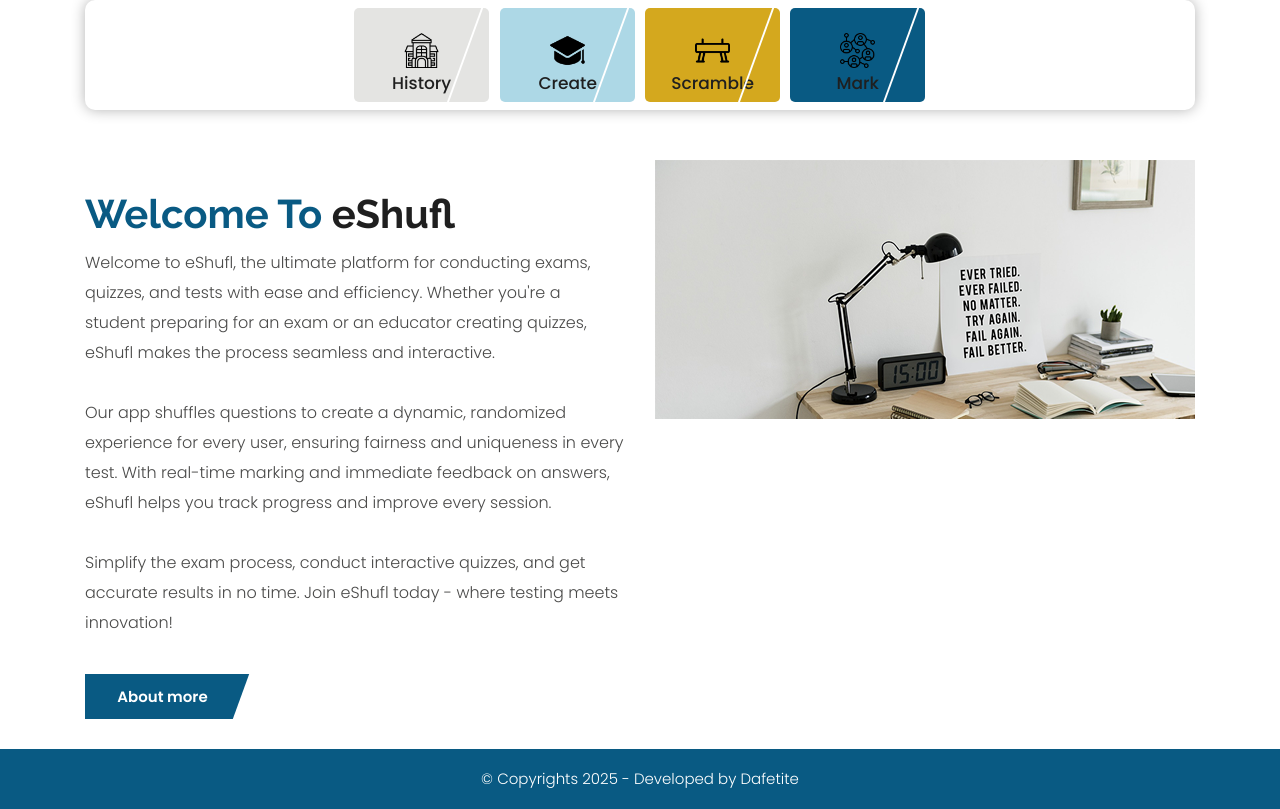
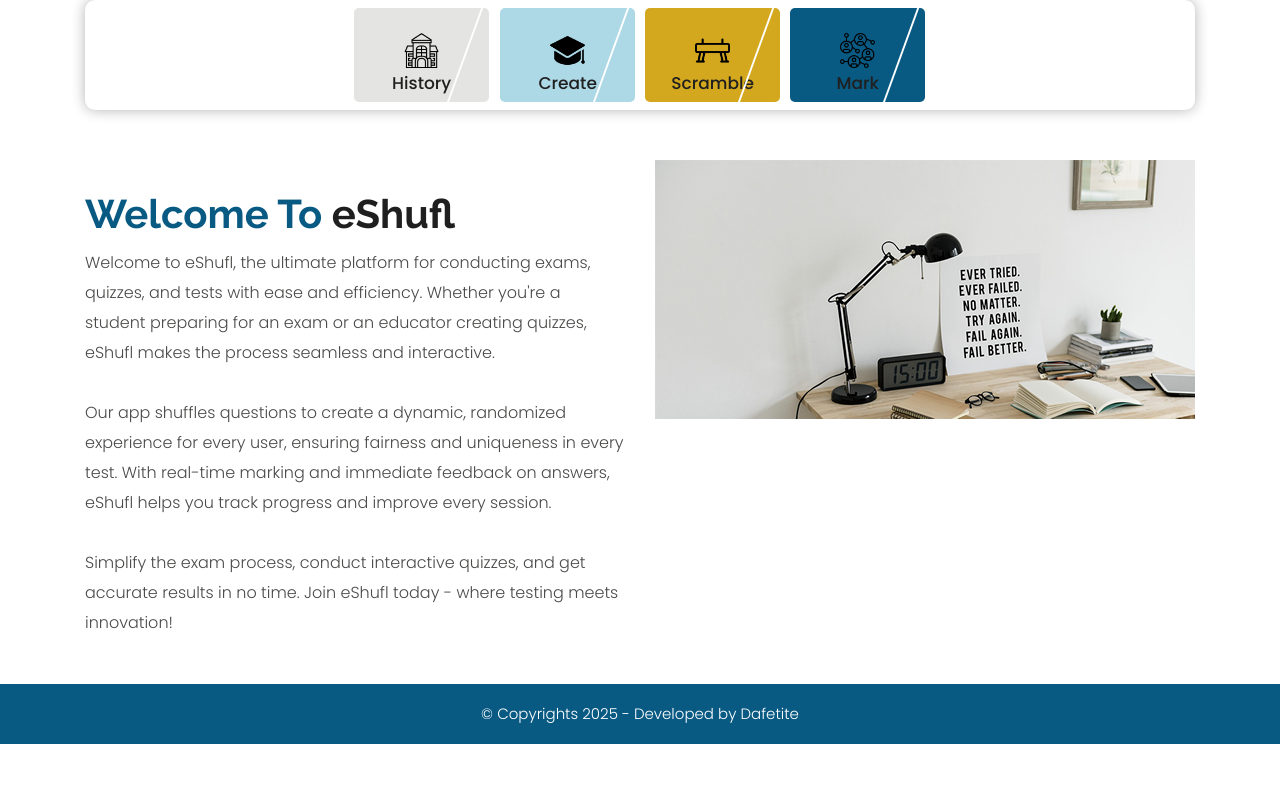
Before and after one commit to DafetiteOgaga/studdiebudie_frontend, a React (Create React App) app: page / in a window 1280 px wide. Shown: the part 462-1271 px from the top of the page. After the commit the page ends 1206 px from the top, so only its background shows below. Built offline with nearby package versions, Linux system fonts and the light colour scheme.

Commit message:
fixed WelcomeSection.js: removed about more button

```diff
--- a/src/components/WelcomeSection.js
+++ b/src/components/WelcomeSection.js
@@ -24,9 +24,9 @@ export default function WelcomeSection() {
 									time. Join eShufl today - where testing meets innovation!
 								</p>
 							</div>
-							<div className="full">
+							{/* <div className="full">
 								<a className="hvr-radial-out button-theme" href="#s">About more</a>
-							</div>
+							</div> */}
 						</div>
 					</div>
 					<div className="col-md-6 pad_bottom">
```
